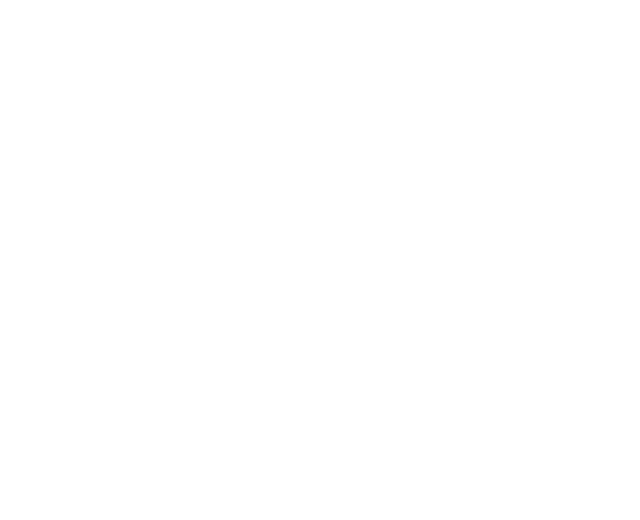
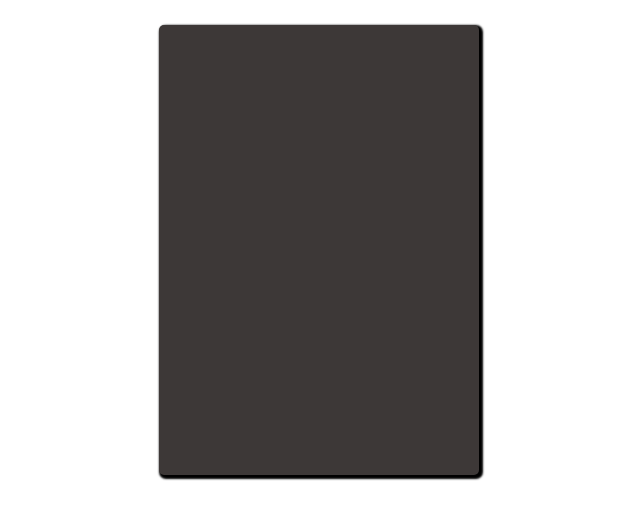
Before and after one commit to iambonface/pomodoro-react-timer, a React (Create React App) app: page / in a window 1280 px wide. Shown: the top 520 px of the page, without its empty margins (321-961 px from the left). Built offline with nearby package versions, Linux system fonts and the light colour scheme.

Commit message:
Install normalize.css and create Wrapper

```diff
--- a/package.json
+++ b/package.json
@@ -3,6 +3,7 @@
   "version": "0.1.0",
   "private": true,
   "dependencies": {
+    "normalize.css": "^7.0.0",
     "react": "^15.6.1",
     "react-dom": "^15.6.1",
     "react-scripts": "1.0.10"
--- a/src/components/App.js
+++ b/src/components/App.js
@@ -1,13 +1,13 @@
 import React, { Component } from 'react';
 import '../css/App.css';
+
+import Wrapper from './Wrapper';
 
 class App extends Component {
   render() {
     return (
       <div className="App">
-
-
-
+        <Wrapper />
       </div>
     );
   }
--- /dev/null
+++ b/src/components/Wrapper.js
@@ -0,0 +1,15 @@
+import React, { Component } from 'react';
+
+import '../css/Wrapper.css';
+
+class Wrapper extends Component{
+  render(){
+    return(
+      <div className="Wrapper col-md-3">
+
+      </div>
+    )
+  }
+}
+
+export default Wrapper;
--- /dev/null
+++ b/src/css/Wrapper.css
@@ -0,0 +1,10 @@
+.Wrapper{
+  background-color: rgb(61,56,55);
+  height: 450px;
+  float: none;
+  margin: 0 auto;
+  box-shadow: 2px 2px 2px 2px #000;
+  margin-top: 25px;
+  border-radius: 5px;
+
+}
```
Also changed, not shown: 1 other file (tests, documents, lock files or other folders).
